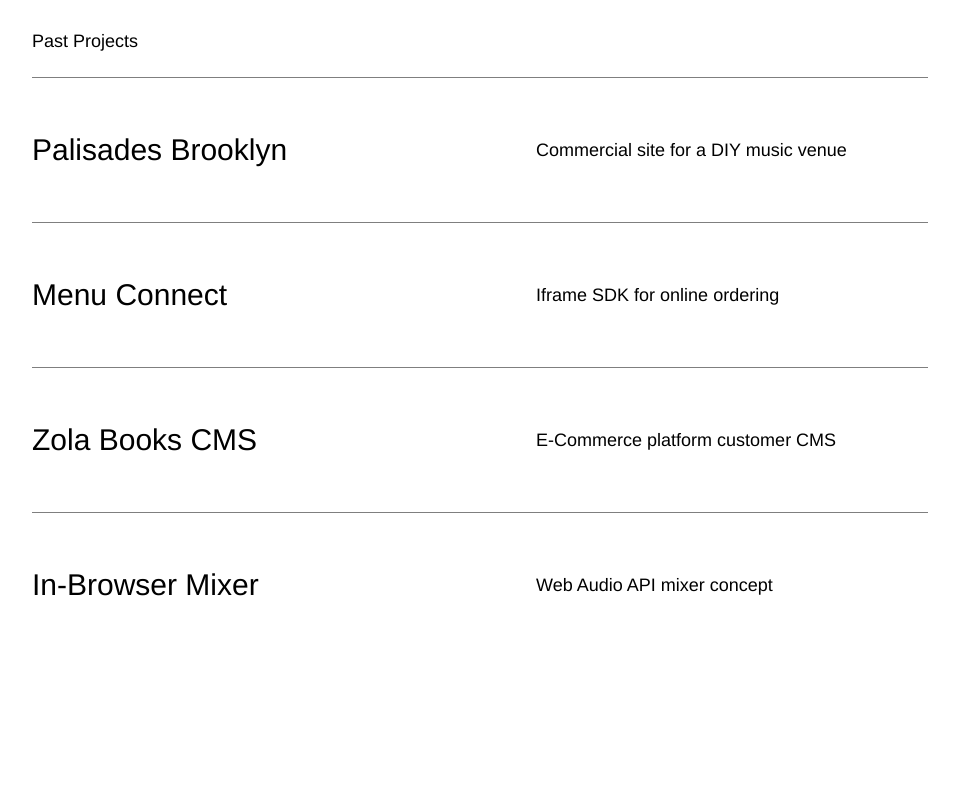
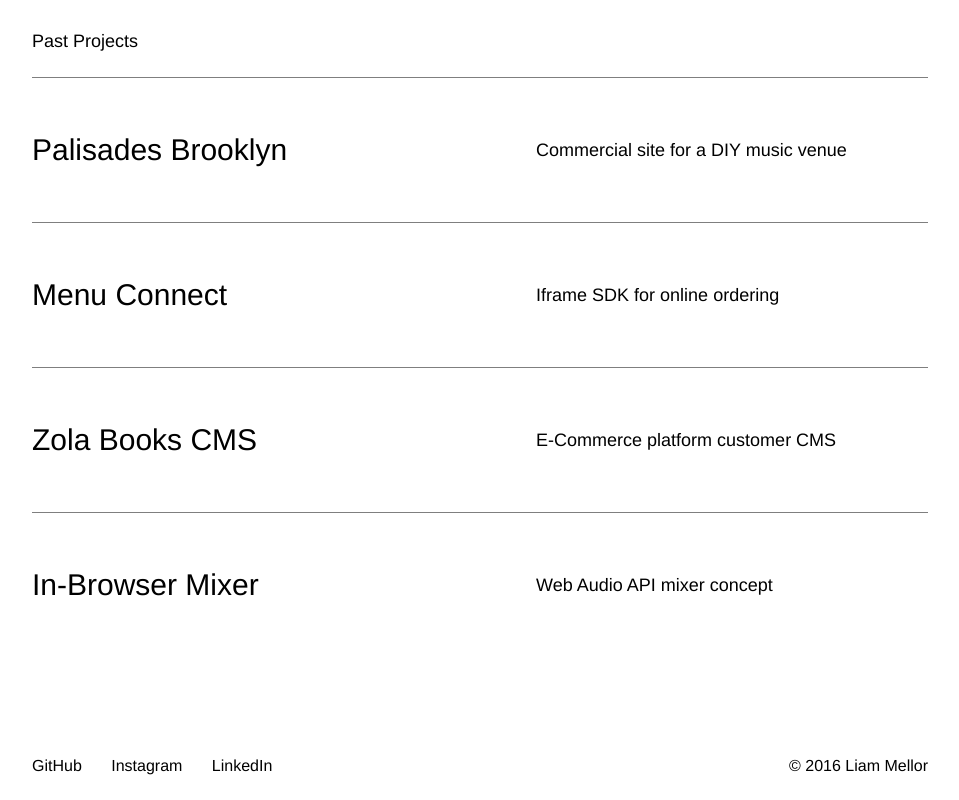
Before and after one commit to liamMellor/portfolio, a website: page index.html in a window 1280 px wide. Shown: the part 626-1426 px from the top of the page, without its empty margins (160-1119 px from the left). Before the commit the page ends 1283 px from the top, so only its background shows below. Drawn offline with nearby package versions, Linux system fonts and the light colour scheme; files that its build step writes are made by us from their sources.

Commit message:
added footer.

```diff
--- a/index.html
+++ b/index.html
@@ -56,6 +56,14 @@
 					</a>
 				</div>
 			</main>
+			<footer class="footer animation fadeDown">
+				<div class="footer__left">
+					<a class="footer__item" target="_blank" href="https://github.com/liamMellor">GitHub</a>
+					<a class="footer__item" target="_blank" href="https://www.instagram.com/liam_mode/">Instagram</a>
+					<a class="footer__item" target="_blank" href="https://www.linkedin.com/in/liam-mellor-8737328b">LinkedIn</a>
+				</div>
+				<div class="footer__right">© 2016 Liam Mellor</div>
+			</footer>
 		</div>
 	</body>
 </html>
--- /dev/null
+++ b/scss/_footer.scss
@@ -0,0 +1,12 @@
+.footer {
+	margin: 100px 0px 25px;
+	display: flex;
+	justify-content: space-between;
+	animation-delay: 1.5s;
+	&__item {
+		margin-left: 25px;
+		&:first-child {
+			margin-left: 0px;
+		}
+	}
+}
--- a/scss/main.scss
+++ b/scss/main.scss
@@ -3,6 +3,7 @@
 @import "jumbo";
 @import "projects";
 @import "projectPage";
+@import "footer";
 @import "animation";
 
 body {
```
Also changed, not shown: audio.html (+8 -0 lines), menuconnect.html (+8 -0 lines), palisades.html (+8 -0 lines), zola.html (+8 -0 lines).
